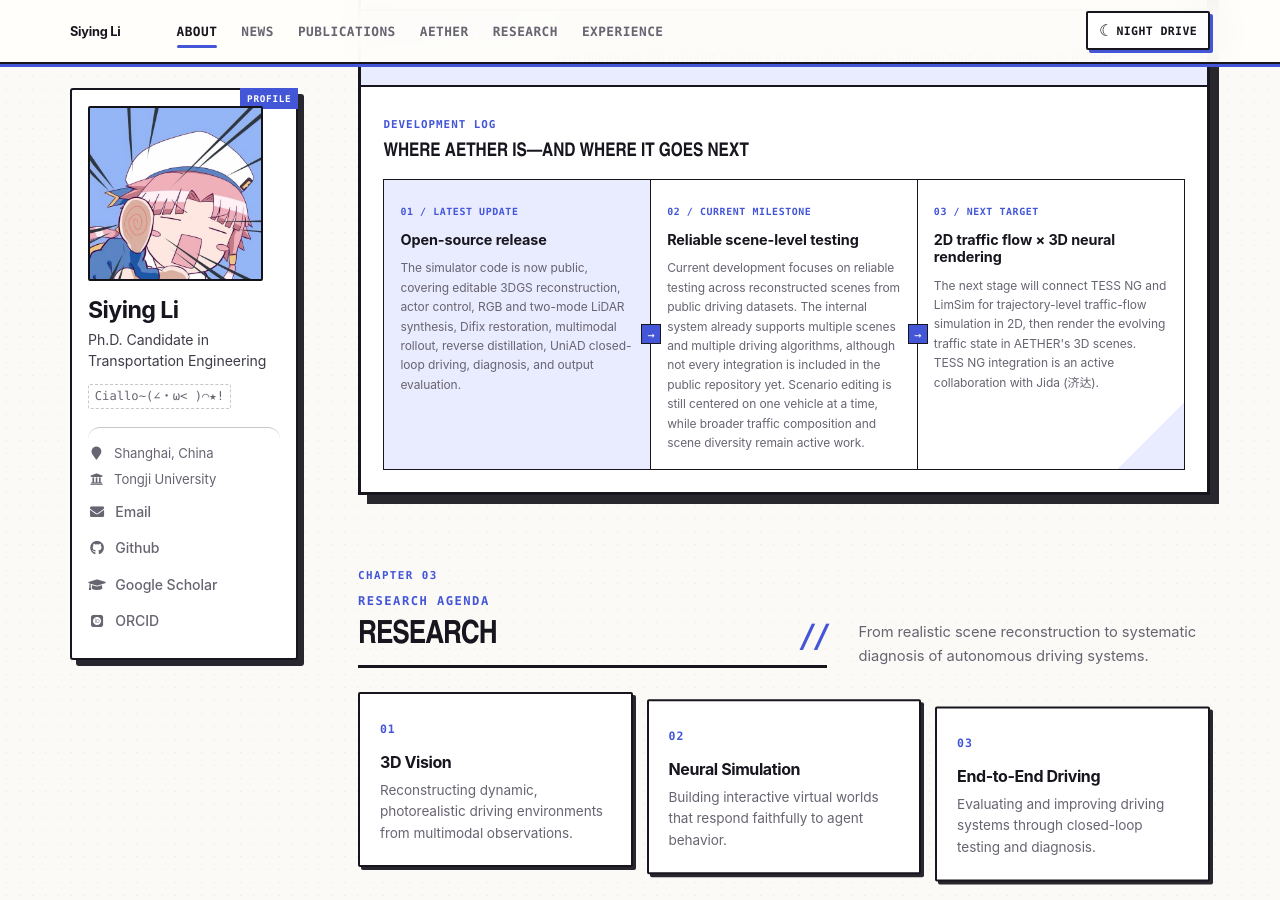
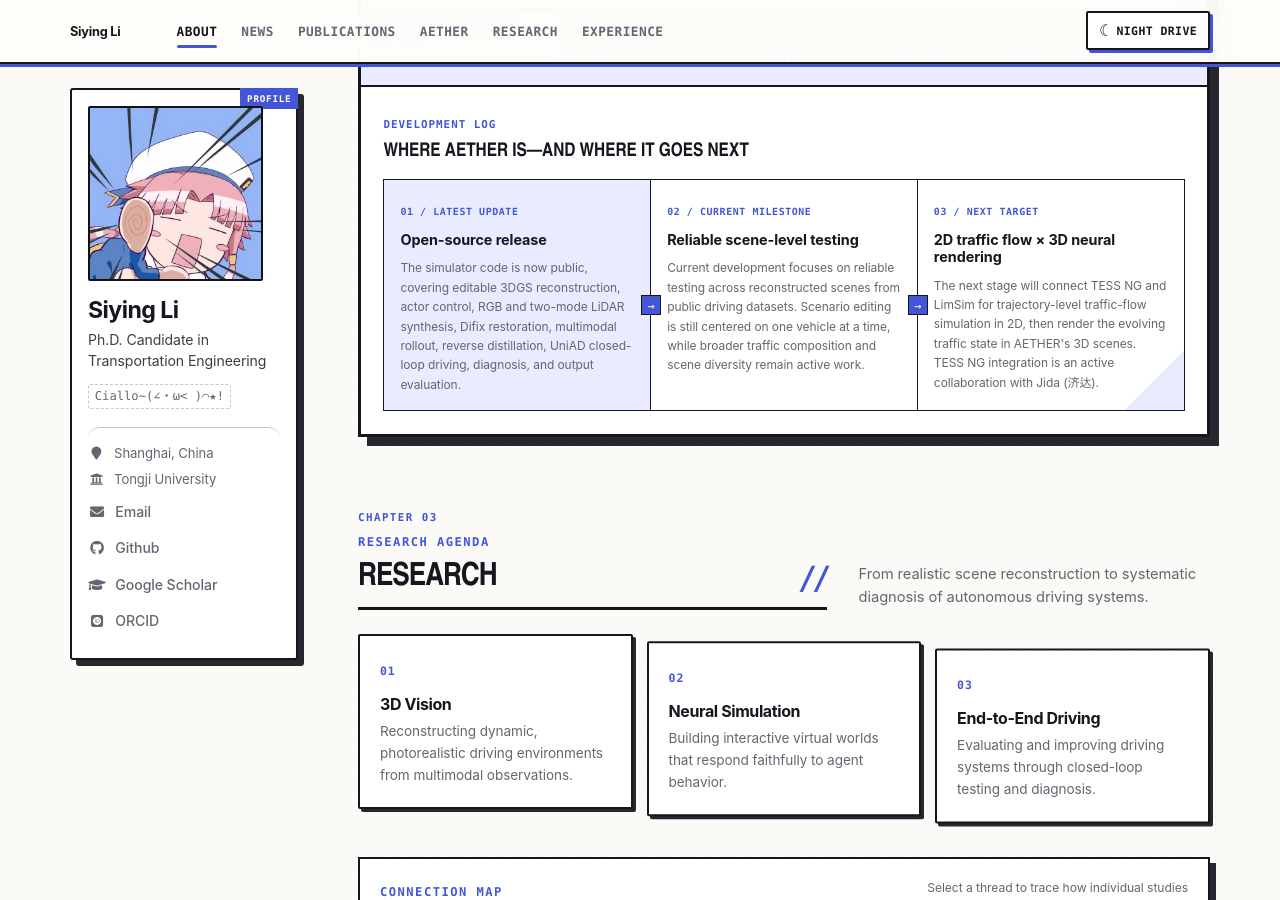
Before and after one commit to siyingli99/siyingli99.github.io, a Jekyll site: the page built from _pages/about.md, in a window 1280 px wide and 900 px high, scrolled down 5078 px. Built offline with Jekyll 4.4.1, drawn with Linux system fonts in a browser that asks for light colours; some web fonts are replaced; some of the changed text lies outside the part shown.

Commit message:
AETHER updated

```diff
--- a/_pages/about.md
+++ b/_pages/about.md
@@ -256,7 +256,7 @@ redirect_from:
         <article class="aether-progress__item">
           <span>02 / Current milestone</span>
           <h5>Reliable scene-level testing</h5>
-          <p>Current development focuses on reliable testing across reconstructed scenes from public driving datasets. The internal system already supports multiple scenes and multiple driving algorithms, although not every integration is included in the public repository yet. Scenario editing is still centered on one vehicle at a time, while broader traffic composition and scene diversity remain active work.</p>
+          <p>Current development focuses on reliable testing across reconstructed scenes from public driving datasets. Scenario editing is still centered on one vehicle at a time, while broader traffic composition and scene diversity remain active work.</p>
         </article>
         <article class="aether-progress__item aether-progress__item--next">
           <span>03 / Next target</span>
```
Also changed, not shown: other parts of _pages/about.md (+1 -1 lines).
